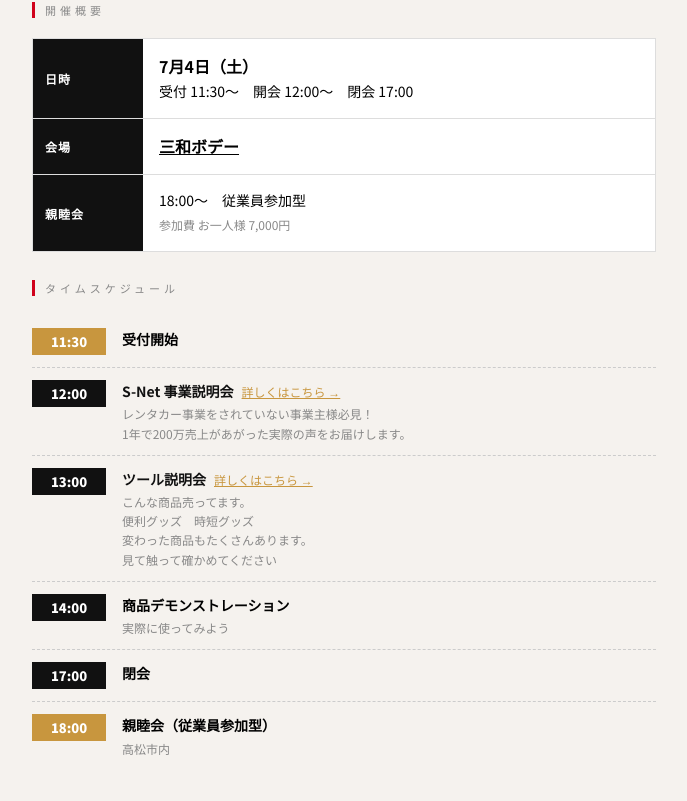
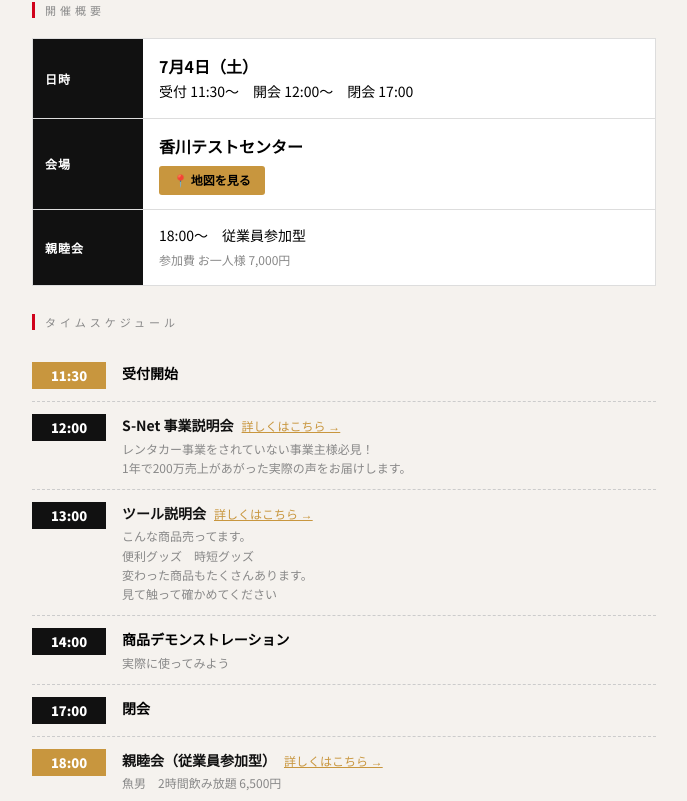
Before and after one commit to kanamori0270-commits/Star-SNet, a React (Create React App) app: page / in a window 1280 px wide. Shown: the part 699-1500 px from the top of the page, without its empty margins (296-983 px from the left). Built offline with nearby package versions, Linux system fonts and the light colour scheme.

Commit message:
Update App.jsx

```diff
--- a/src/App.jsx
+++ b/src/App.jsx
@@ -20,8 +20,8 @@ const defaultData = {
   info: {
     date: "7月4日（土）",
     time: "受付 11:30〜　開会 12:00〜　閉会 17:00",
-    venue: "三和ボデー",
-    venueUrl: "https://maps.app.goo.gl/CPfB6Ewx5KbmoXTP6?g_st=ic",
+    venue: "香川テストセンター",
+    venueUrl: "https://maps.app.goo.gl/7votBd32vibLhhyn8?g_st=ic",
     party: "18:00〜　従業員参加型",
     partyFee: "参加費 お一人様 7,000円",
   },
@@ -31,7 +31,7 @@ const defaultData = {
     { time: "13:00", label: "ツール説明会", detail: "こんな商品売ってます。\n便利グッズ　時短グッズ\n変わった商品もたくさんあります。\n見て触って確かめてください", url: "https://drive.google.com/file/d/1i0VZMgkb2n6ZYjx2Rzy2lyE0grdR_BpT/view?usp=sharing", gold: false },
     { time: "14:00", label: "商品デモンストレーション", detail: "実際に使ってみよう", gold: false },
     { time: "17:00", label: "閉会", detail: "", gold: false },
-    { time: "18:00", label: "親睦会（従業員参加型）", detail: "高松市内", url: "", gold: true },
+    { time: "18:00", label: "親睦会（従業員参加型）", detail: "魚男　2時間飲み放題 6,500円", url: "https://map.yahoo.co.jp/v3/place/Gg-CJpT0ZBo?fr=sydd_p-grmspot-rsv-header_gs-ttl&from_srv=search_web", gold: true },
   ],
   products: [
     {
@@ -320,7 +320,15 @@ export default function App() {
         <div style={{ display: "grid", gap: 1, background: "#ddd", border: "1px solid #ddd" }}>
           {[
             { key: "日時", val: <><strong style={{ fontSize: 16 }}><E value={data.info.date} onChange={v => set("info.date", v)} /></strong><br /><E value={data.info.time} onChange={v => set("info.time", v)} /></> },
-            { key: "会場", val: <strong style={{ fontSize: 16 }}><U value={data.info.venueUrl} onChange={v => set("info.venueUrl", v)} label={<E value={data.info.venue} onChange={v => set("info.venue", v)} />} /></strong> },
+            { key: "会場", val: (
+              <div>
+                <strong style={{ fontSize: 16 }}>{data.info.venue}</strong><br/>
+                {data.info.venueUrl && !editMode && (
+                  <a href={data.info.venueUrl} target="_blank" rel="noreferrer" style={{ display: "inline-block", marginTop: 6, background: s.gold, color: "#000", fontSize: 12, fontWeight: 700, padding: "4px 14px", borderRadius: 3, textDecoration: "none" }}>📍 地図を見る</a>
+                )}
+                {editMode && <U value={data.info.venueUrl} onChange={v => set("info.venueUrl", v)} label={<E value={data.info.venue} onChange={v => set("info.venue", v)} />} />}
+              </div>
+            ) },
             { key: "親睦会", val: <><E value={data.info.party} onChange={v => set("info.party", v)} /><br /><span style={{ color: s.gray, fontSize: 12 }}><E value={data.info.partyFee} onChange={v => set("info.partyFee", v)} /></span></> },
           ].map(({ key, val }) => (
             <div key={key} style={{ display: "grid", gridTemplateColumns: "110px 1fr", background: "white" }}>
```
